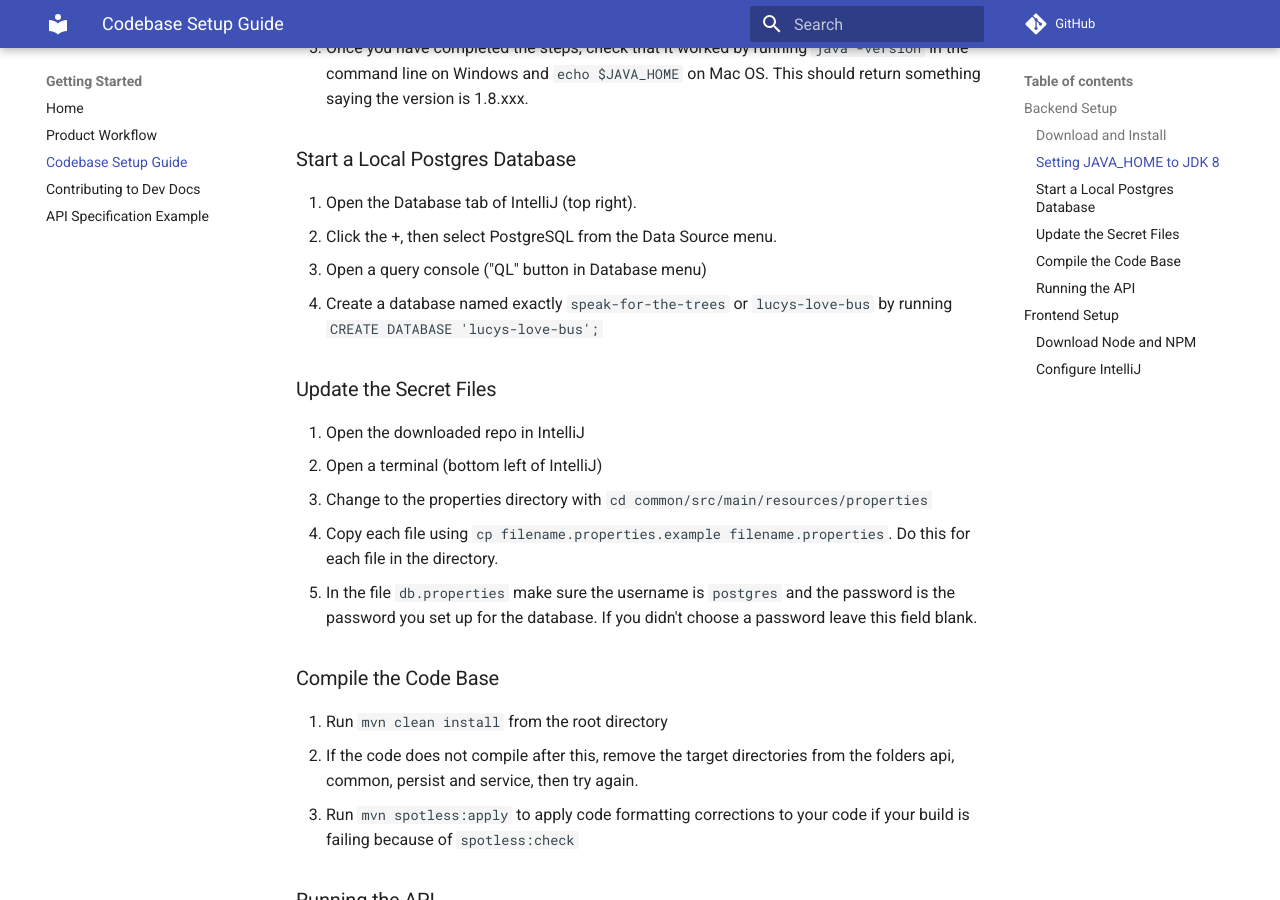
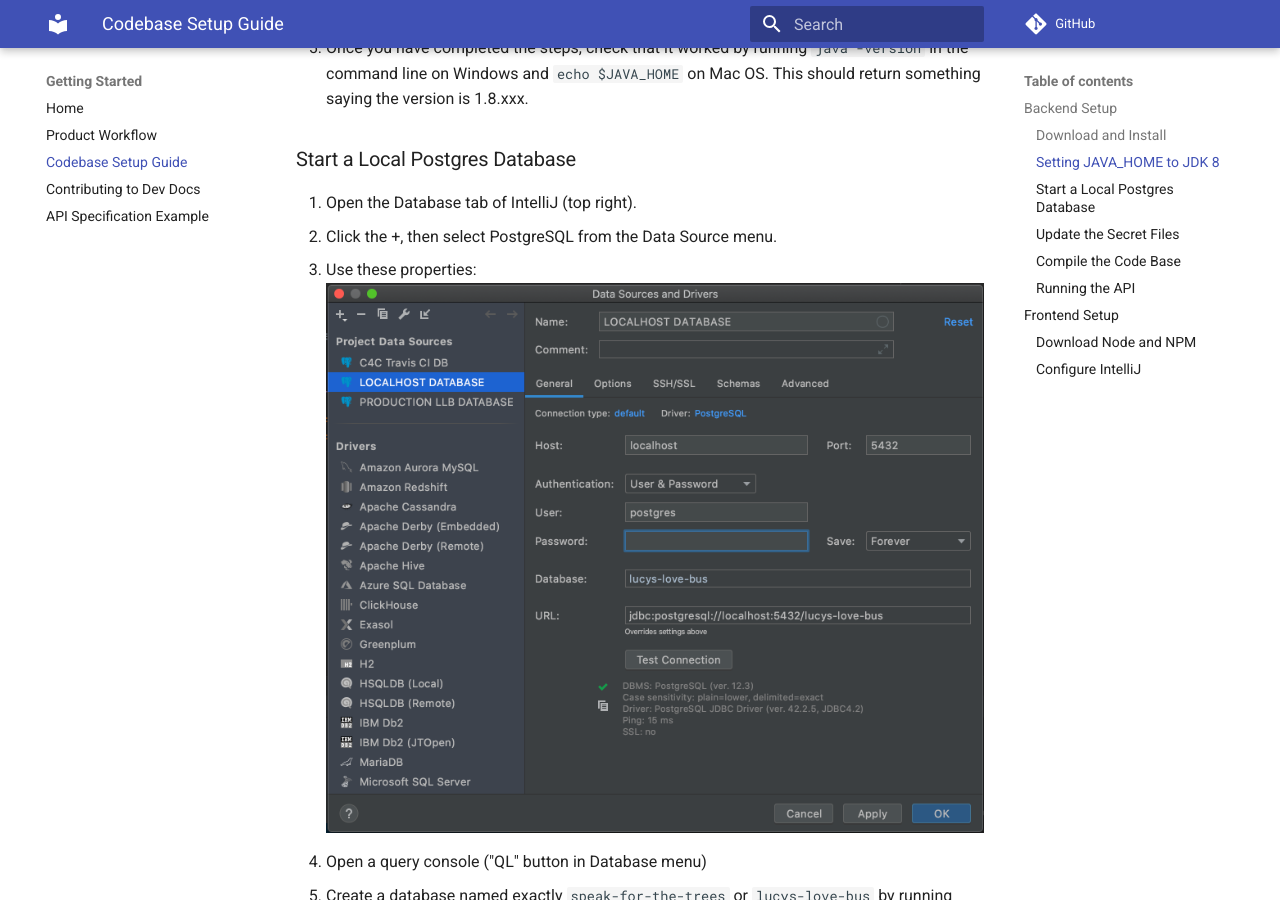
Before and after one commit to Code-4-Community/c4c-dev-docs, an MkDocs documentation site: the page built from docs/getting-started/setup-local-dev.md, in a window 1280 px wide and 900 px high, scrolled down 745 px. Built offline with MkDocs 1.6.1 and Material for MkDocs 9.7.7, drawn with Linux system fonts in a browser that asks for light colours; comment, search, counter and statistics services are not loaded.

Commit message:
adding image

```diff
--- a/docs/getting-started/setup-local-dev.md
+++ b/docs/getting-started/setup-local-dev.md
@@ -19,6 +19,8 @@
 ### Start a Local Postgres Database
 1. Open the Database tab of IntelliJ (top right).
 2. Click the +, then select PostgreSQL from the Data Source menu.
+3. Use these properties:
+![Database Properties](../img/dbconnectionproperties.png)
 3. Open a query console ("QL" button in Database menu)
 3. Create a database named exactly `speak-for-the-trees` or `lucys-love-bus` by running `CREATE DATABASE 'lucys-love-bus';`
 
```
Also changed, not shown: docs/img/dbconnectionproperties.png (added).
